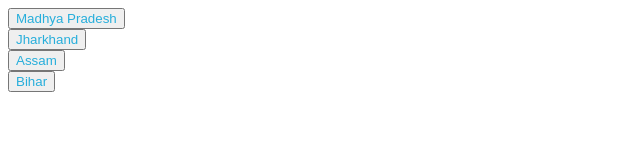
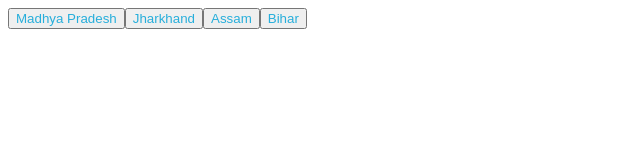
Before and after one commit to BULLKNIGHT/Hackathon-7---Nested-List, a React app: page / in a window 1280 px wide. Shown: the whole page, without its empty margins (0-640 px from the left). Built offline with nearby package versions, Linux system fonts and the light colour scheme.

Commit message:
changes done again and again

```diff
--- a/src/styles/App.css
+++ b/src/styles/App.css
@@ -14,3 +14,7 @@ button{
 .bg-pink{
 	background-color:pink;
 }
+
+#main{
+    display: flex;
+}
```
